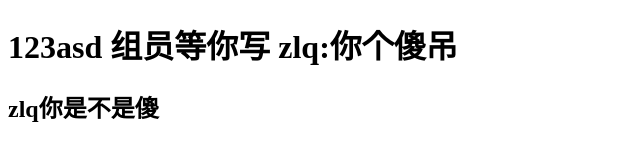
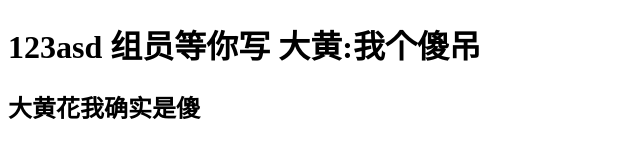
Before and after one commit to python1804-Team/team, a plain HTML site: page index.html in a window 1280 px wide. Shown: the whole page, without its empty margins (0-640 px from the left). Drawn offline with Linux system fonts and the light colour scheme.

Commit message:
zhang 第3次修改

```diff
--- a/index.html
+++ b/index.html
@@ -5,9 +5,9 @@
     <title>123</title>
 </head>
 <body>
- <h1>123asd 组员等你写   zlq:你个傻吊</h1>
+ <h1>123asd 组员等你写   大黄:我个傻吊</h1>
 <h2>
-    zlq你是不是傻
+    大黄花我确实是傻
 </h2>
 </body>
 </html>
```
